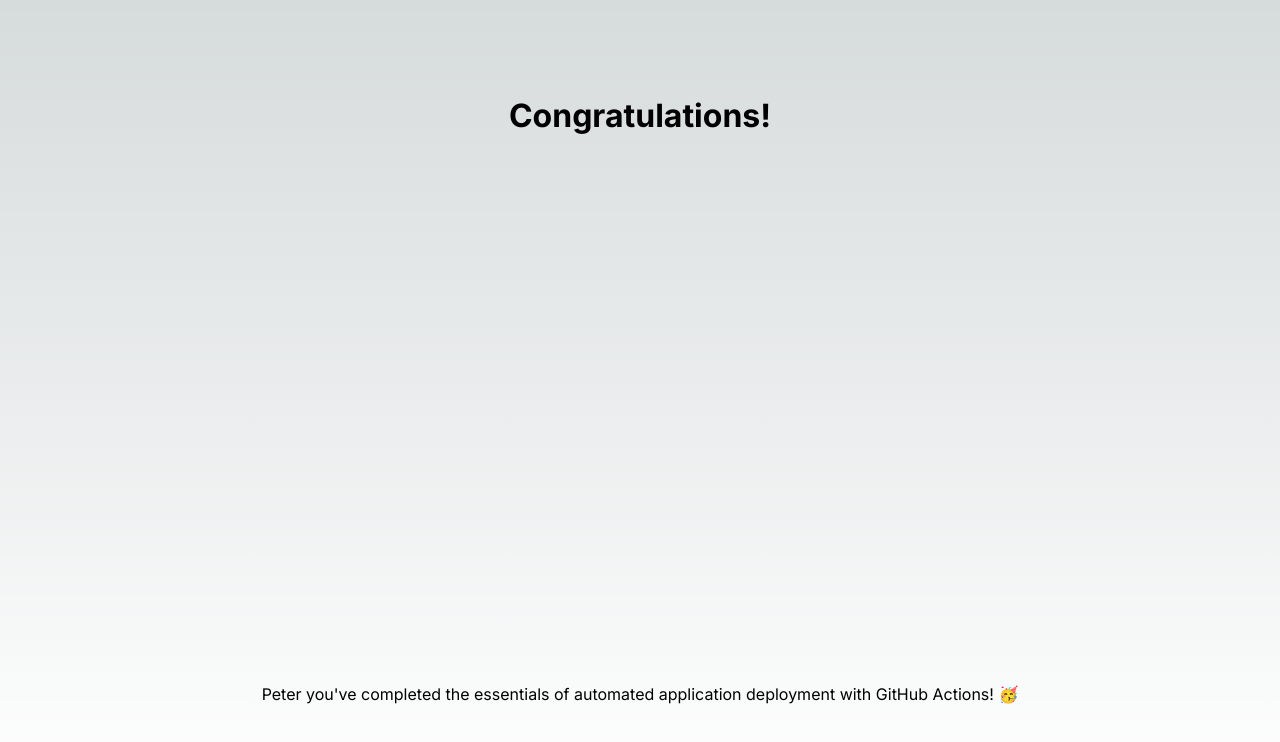
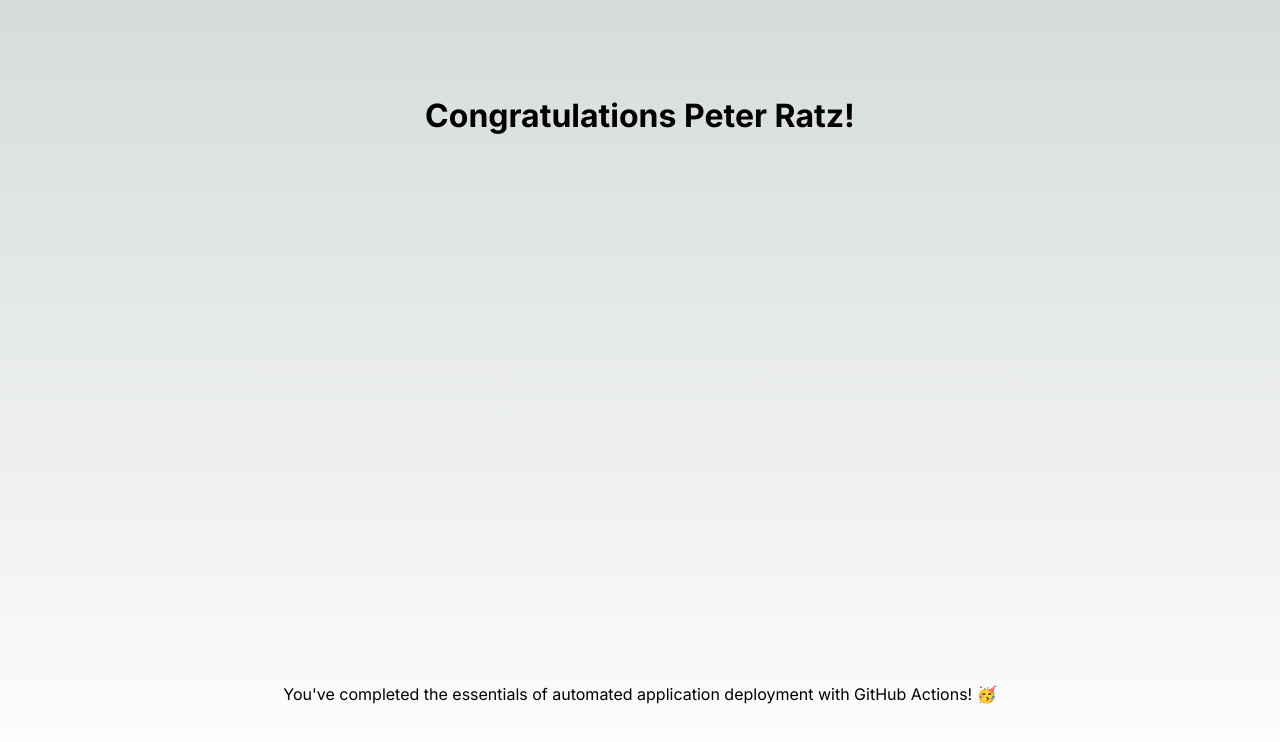
Before and after one commit to ratzpe1/actions-learning-pathway, a Next.js app: page / in a window 1280 px wide. Shown: the top 742 px of the page. Built offline with nearby package versions, Linux system fonts and the light colour scheme.

Commit message:
Update user in page

```diff
--- a/pages/index.js
+++ b/pages/index.js
@@ -1,4 +1,4 @@
-import Head from 'next/head'
+ import Head from 'next/head'
 import Image from 'next/image'
 import { Inter } from 'next/font/google'
 import styles from '@/styles/Home.module.css'
@@ -16,8 +16,8 @@ export default function Home() {
       </Head>
       <main className={`${styles.main} ${inter.className}`}>
 
-       <h1>Congratulations!</h1>
-  <p>Peter you've completed the essentials of automated application deployment with GitHub Actions! 🥳</p>
+       <h1>Congratulations Peter Ratz!</h1>
+  <p>You've completed the essentials of automated application deployment with GitHub Actions! 🥳</p>
 
       </main>
     </>
```
